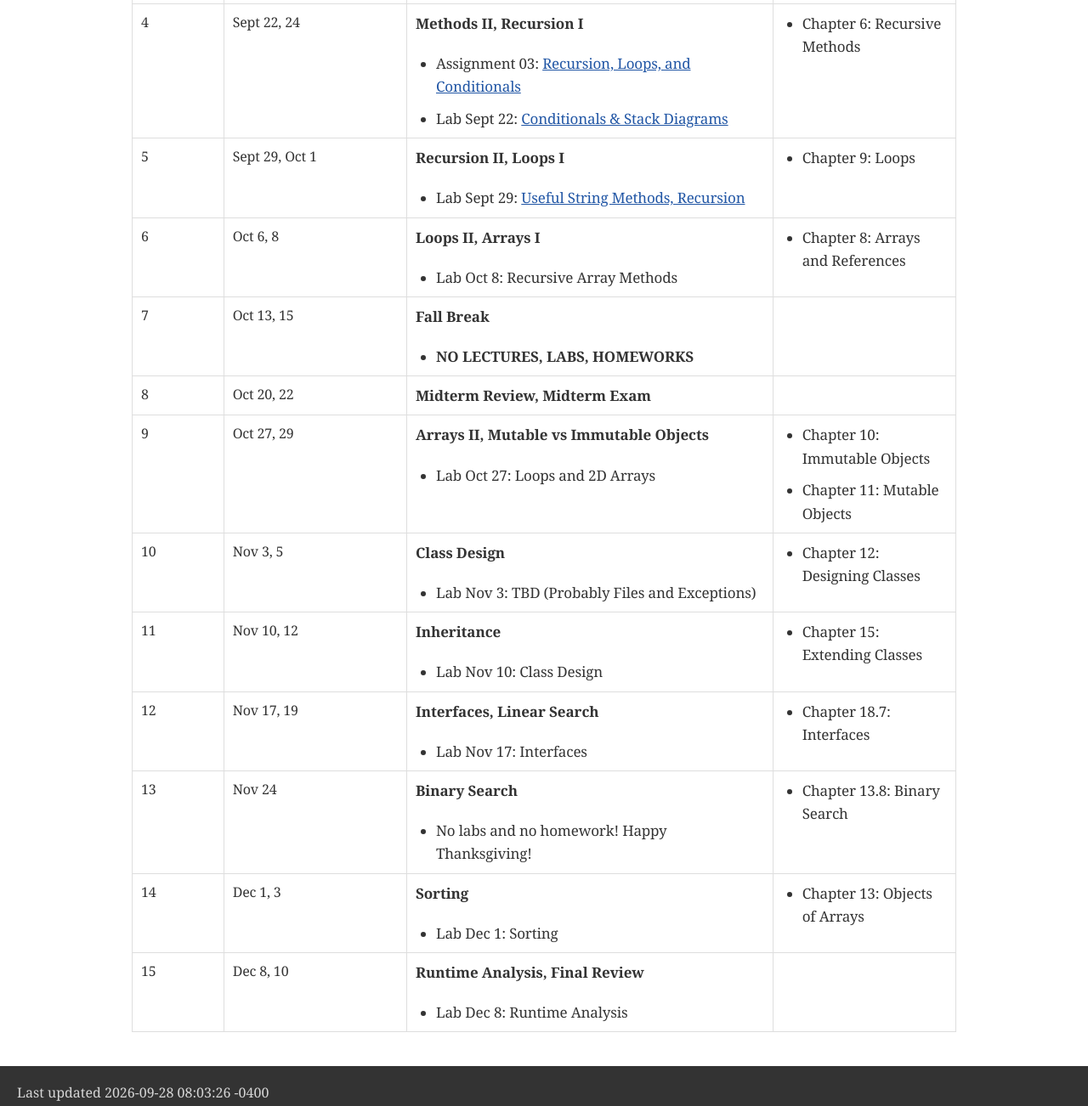
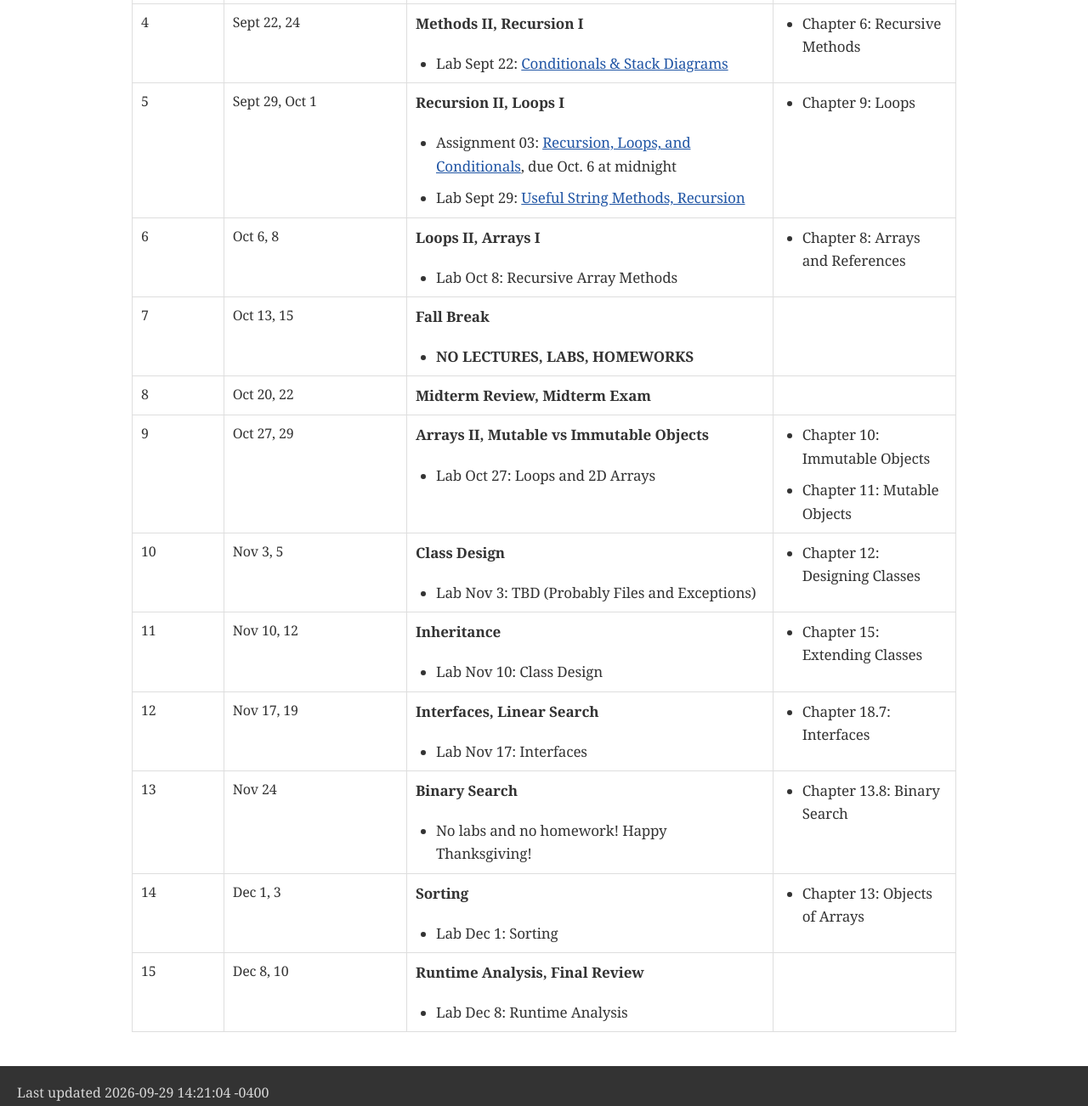
Before and after one commit to BrynMawr-CS113-F26/website, a plain HTML site: page schedule.html in a window 1280 px wide. Shown: the part 620-1922 px from the top of the page at 85% size. Drawn offline with Linux system fonts and the light colour scheme; a web font is replaced by a local one.

Commit message:
move hw3 to week 5

```diff
--- a/schedule.html
+++ b/schedule.html
@@ -553,9 +553,6 @@ body.book #toc,body.book #preamble,body.book h1.sect0,body.book .sect1>h2{page-b
 <div class="ulist">
 <ul>
 <li>
-<p>Assignment 03: <a href="assts/homework03.html">Recursion, Loops, and Conditionals</a></p>
-</li>
-<li>
 <p>Lab Sept 22: <a href="assts/lab04.html">Conditionals &amp; Stack Diagrams</a></p>
 </li>
 </ul>
@@ -576,6 +573,9 @@ body.book #toc,body.book #preamble,body.book h1.sect0,body.book .sect1>h2{page-b
 </div>
 <div class="ulist">
 <ul>
+<li>
+<p>Assignment 03: <a href="assts/homework03.html">Recursion, Loops, and Conditionals</a>, due Oct. 6 at midnight</p>
+</li>
 <li>
 <p>Lab Sept 29: <a href="assts/lab05.html">Useful String Methods, Recursion</a></p>
 </li>
@@ -782,7 +782,7 @@ body.book #toc,body.book #preamble,body.book h1.sect0,body.book .sect1>h2{page-b
 </div>
 <div id="footer">
 <div id="footer-text">
-Last updated 2026-09-28 08:03:26 -0400
+Last updated 2026-09-29 14:21:04 -0400
 </div>
 </div>
 </body>
```
Also changed, not shown: index.html (+3 -3 lines), 1 other file.
